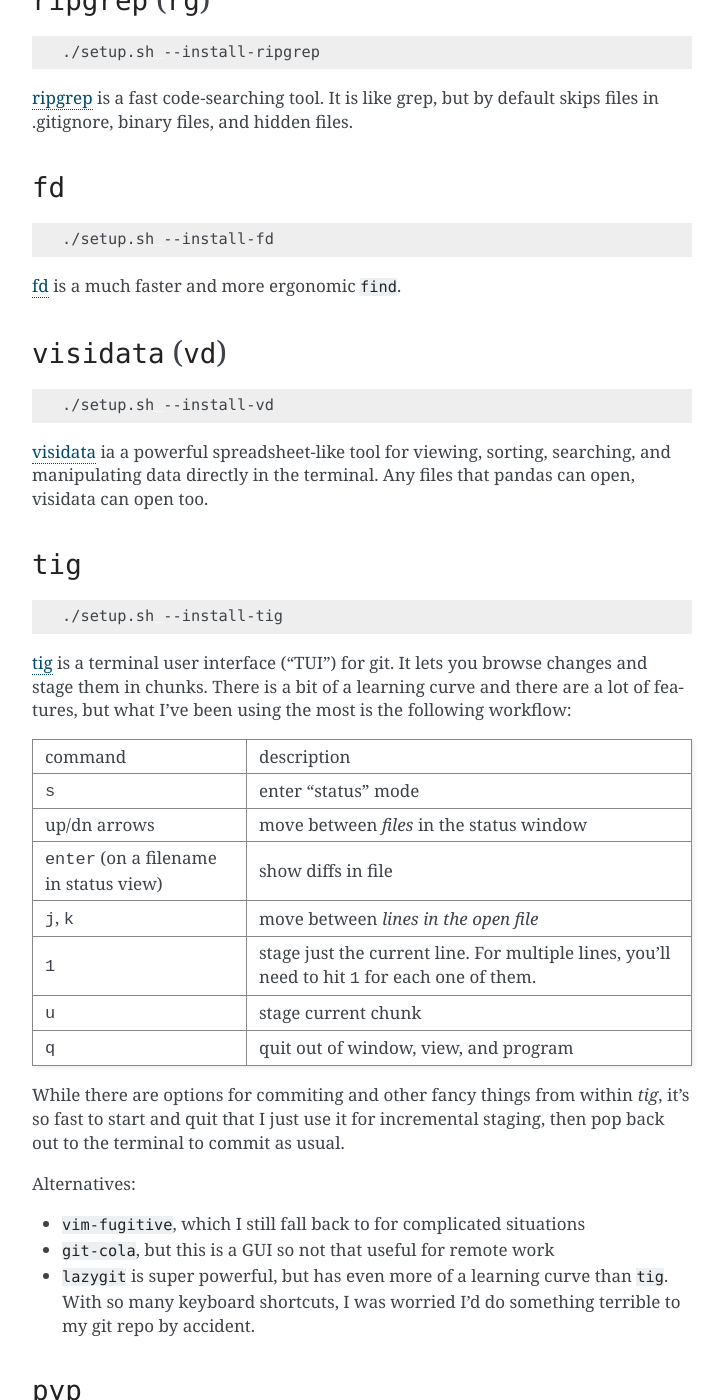
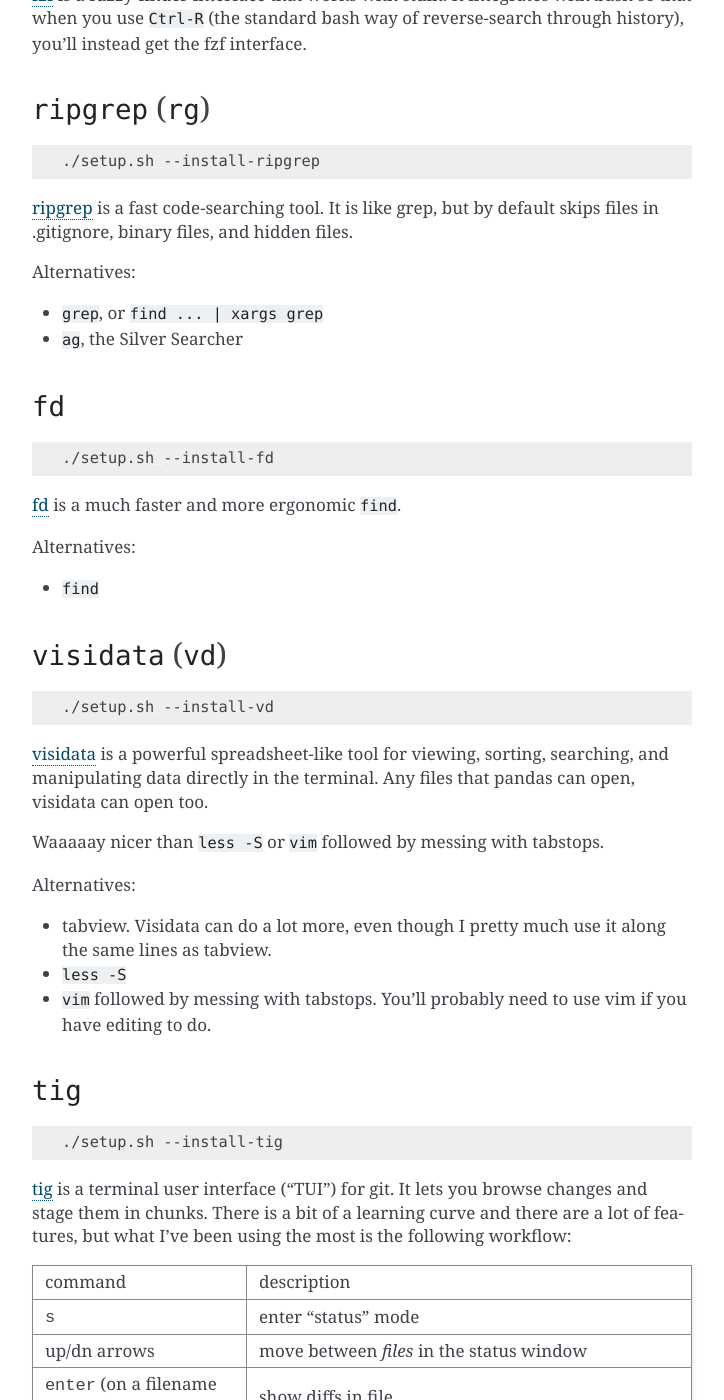
Before and after one commit to daler/dotfiles, a Sphinx documentation site: the page built from docs/tools.rst, in a window 1280 px wide and 1400 px high, scrolled down 946 px. Shown: the whole window, without its empty margins (388-1112 px from the left). Built offline with Sphinx 7.4.7, drawn with Linux system fonts in a browser that asks for light colours; some of the changed text lies outside the part shown.

Commit message:
add alternatives to docs

```diff
--- a/docs/tools.rst
+++ b/docs/tools.rst
@@ -31,6 +31,11 @@
 colored diff between files. It’s used for ``./setup.sh --diffs``.
 
 
+Alternatives:
+
+- ``diff``
+- ``vim -d``, which I still use quite often
+
 ``fzf``
 ~~~~~~~
 
@@ -55,6 +60,11 @@
 code-searching tool. It is like grep, but by default skips files in
 .gitignore, binary files, and hidden files.
 
+Alternatives:
+
+- ``grep``, or ``find ... | xargs grep``
+- ``ag``, the Silver Searcher
+
 ``fd``
 ~~~~~~
 
@@ -65,6 +75,10 @@
 `fd <https://github.com/sharkdp/fd>`__ is a much faster and more
 ergonomic ``find``.
 
+Alternatives:
+
+- ``find``
+
 ``visidata`` (``vd``)
 ~~~~~~~~~~~~~~~~~~~~~
 
@@ -72,9 +86,19 @@
 
     ./setup.sh --install-vd
 
-`visidata <https://visidata.org/>`__ ia a powerful spreadsheet-like tool
+`visidata <https://visidata.org/>`__ is a powerful spreadsheet-like tool
 for viewing, sorting, searching, and manipulating data directly in the
 terminal. Any files that pandas can open, visidata can open too.
+
+Waaaaay nicer than ``less -S`` or ``vim`` followed by messing with tabstops.
+
+Alternatives:
+
+- tabview. Visidata can do a lot more, even though I pretty much use it along
+  the same lines as tabview.
+- ``less -S``
+- ``vim`` followed by messing with tabstops. You'll probably need to use vim if
+  you have editing to do.
 
 ``tig``
 ~~~~~~~
@@ -158,6 +182,10 @@
 R. It has syntax highlighting, multiline editings, and tab completion built in.
 can be used with any version of R, in a conda environment or otherwise.
 
+Alternatives:
+
+- plain vanilla R, which doesn't have the syntax highlighting or tab completion
+
 ``git-cola``
 ~~~~~~~~~~~~
 
@@ -171,6 +199,10 @@
 a coding session and you want to make atomic commits from all the changes you
 made.
 
+Alternatives:
+
+- tig, which I'm using more than git-cola now. It's a TUI instead of GUI.
+
 ``bat``
 ~~~~~~~
 
@@ -192,6 +228,12 @@
 `alacritty <https://github.com/alacritty/alacritty>`_ is a
 cross-platform GPU-accelerated terminal emulator. The speed is most
 noticable when catting large files over tmux.
+
+Alternatives:
+
+- On Mac, iTerm2 or the default Terminal app
+- On Linux, any number of default terminal apps
+
 
 ``jq``
 ~~~~~~
```
Also changed, not shown: other parts of docs/tools.rst (+4 -0 lines).
